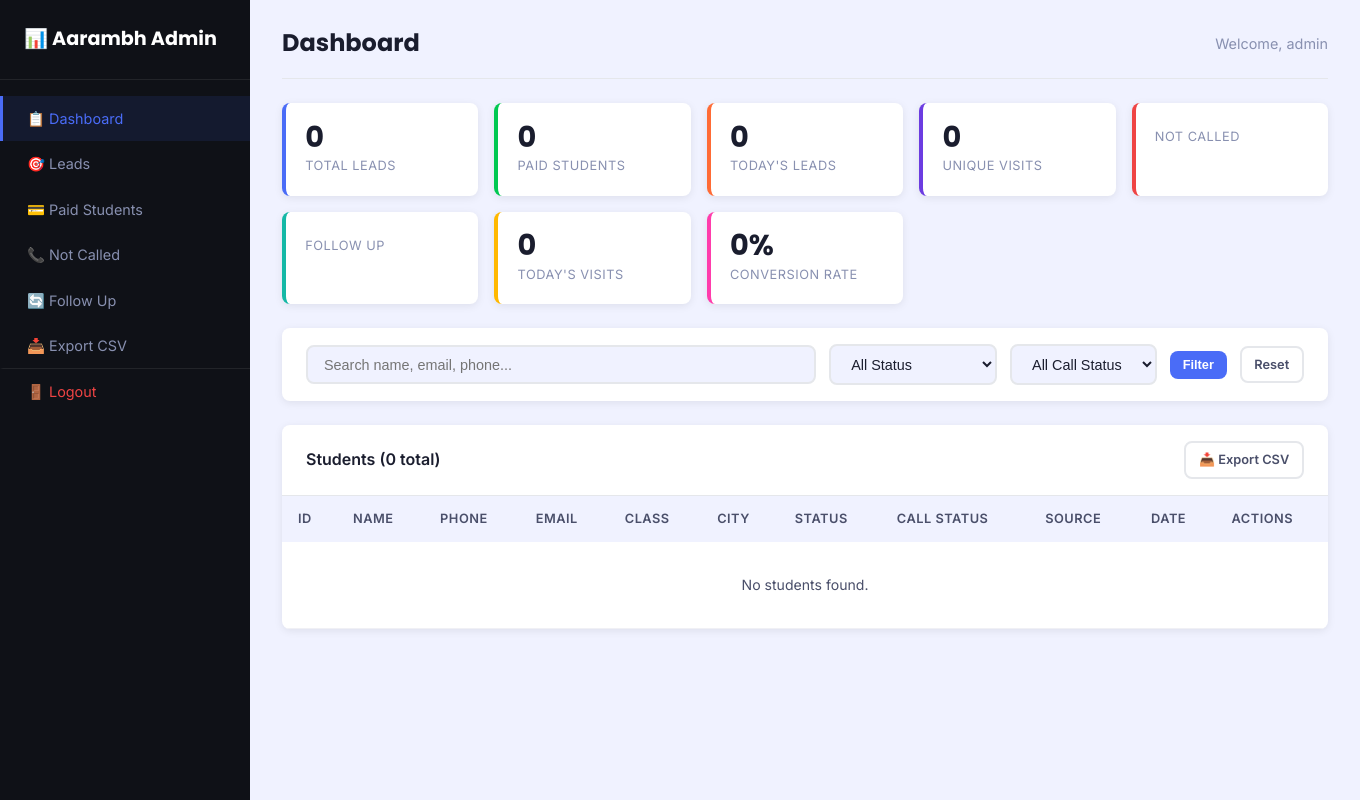
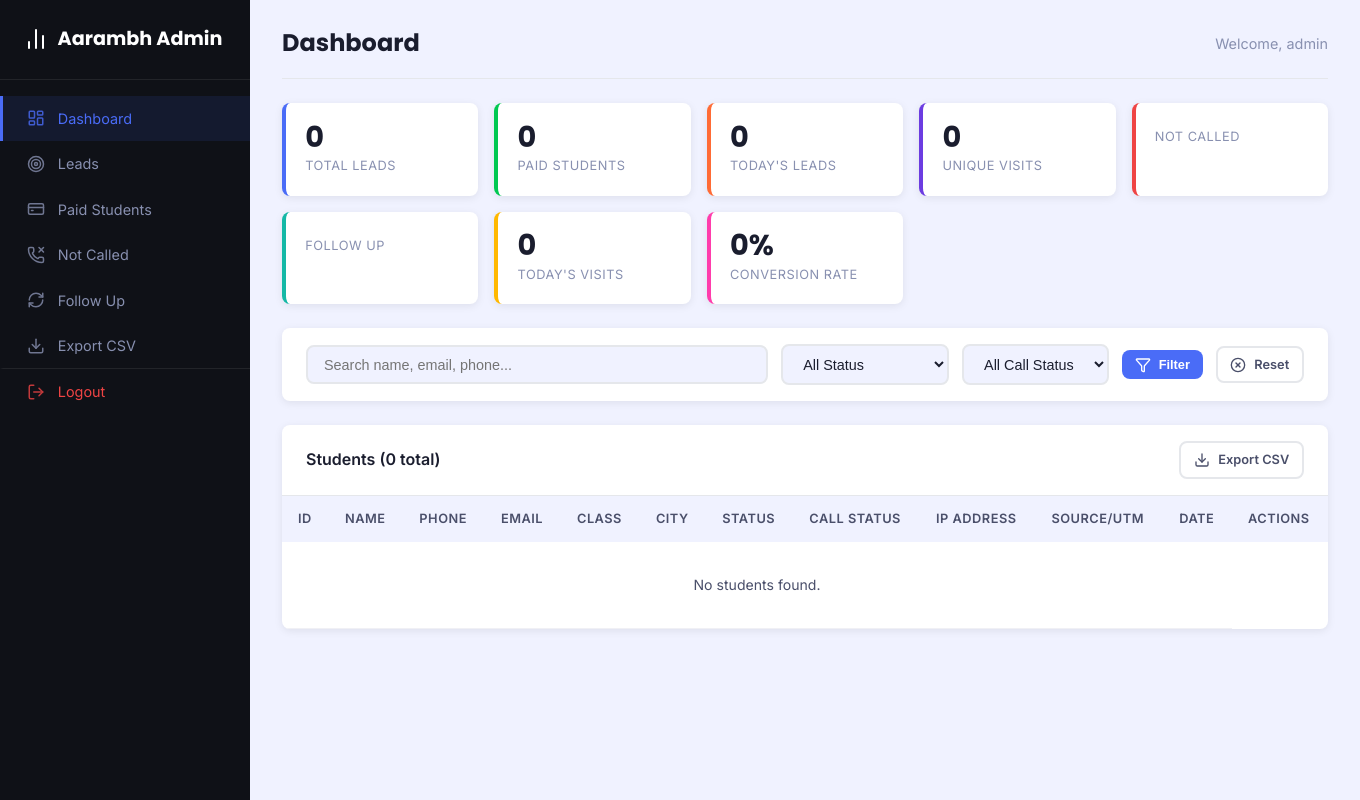
Before and after one commit to heyyguru/aarambh, a PHP site: page /admin/index.php in a window 1360 px wide. Run offline with PHP 8.4, Linux system fonts and the light colour scheme; a user stored in the database is signed in; data that the repository does not hold is empty.

Commit message:
some chnages

```diff
--- a/admin/admin.css
+++ b/admin/admin.css
@@ -104,6 +104,33 @@ body {
     font-family: 'Poppins', sans-serif;
     font-size: 1.2rem;
     color: var(--text-white);
+    display: flex;
+    align-items: center;
+    gap: 0.6rem;
+}
+
+.close-sidebar {
+    display: none;
+    background: transparent;
+    border: none;
+    color: var(--text-white);
+    cursor: pointer;
+    padding: 0.5rem;
+}
+
+.sidebar-overlay {
+    position: fixed;
+    top: 0; left: 0; right: 0; bottom: 0;
+    background: rgba(0,0,0,0.5);
+    backdrop-filter: blur(4px);
+    z-index: 90;
+    display: none;
+    opacity: 0;
+    transition: opacity 0.3s;
+}
+.sidebar-overlay.open {
+    display: block;
+    opacity: 1;
 }
 
 .sidebar-nav {
@@ -112,12 +139,21 @@ body {
 }
 
 .sidebar-nav a {
+    display: flex;
+    align-items: center;
+    gap: 0.8rem;
     padding: 0.7rem 1.5rem;
     color: var(--text-muted);
     text-decoration: none;
     font-size: 0.9rem;
     transition: all 0.2s;
     border-left: 3px solid transparent;
+}
+
+.sidebar-nav a svg {
+    width: 18px;
+    height: 18px;
+    opacity: 0.8;
 }
 
 .sidebar-nav a:hover,
@@ -357,7 +413,7 @@ body {
     display: inline-flex;
     align-items: center;
     justify-content: center;
-    gap: 0.4rem;
+    gap: 0.5rem;
     padding: 0.6rem 1.2rem;
     border-radius: var(--radius-sm);
     font-weight: 600;
@@ -366,6 +422,11 @@ body {
     transition: all 0.2s;
     text-decoration: none;
     border: none;
+}
+
+.btn svg {
+    width: 16px;
+    height: 16px;
 }
 
 .btn-primary {
--- a/admin/index.php
+++ b/admin/index.php
@@ -121,30 +121,42 @@ $todayVisitStats = $todayVisitStmt->fetch();
     <link rel="preconnect" href="https://fonts.googleapis.com">
     <link href="https://fonts.googleapis.com/css2?family=Inter:wght@400;500;600;700&family=Poppins:wght@600;700;800&display=swap" rel="stylesheet">
     <link rel="stylesheet" href="admin.css">
+    <script src="https://unpkg.com/lucide@latest"></script>
 </head>
 <body>
     <div class="admin-layout">
         <!-- Sidebar -->
-        <aside class="sidebar">
+        <div class="sidebar-overlay" id="sidebarOverlay"></div>
+        <aside class="sidebar" id="sidebar">
             <div class="sidebar-logo">
-                <h2>📊 Aarambh Admin</h2>
+                <h2><i data-lucide="bar-chart-2"></i> Aarambh Admin</h2>
+                <button class="close-sidebar" id="closeSidebar"><i data-lucide="x"></i></button>
             </div>
             <nav class="sidebar-nav">
-                <a href="index.php" class="active">📋 Dashboard</a>
-                <a href="index.php?status=lead">🎯 Leads</a>
-                <a href="index.php?status=paid">💳 Paid Students</a>
-                <a href="index.php?call_status=not_called">📞 Not Called</a>
-                <a href="index.php?call_status=follow_up">🔄 Follow Up</a>
-                <a href="export.php">📥 Export CSV</a>
-                <a href="?logout=1" class="logout">🚪 Logout</a>
+                <?php
+                    $cStatus = $_GET['status'] ?? '';
+                    $cCall = $_GET['call_status'] ?? '';
+                ?>
+                <a href="index.php" class="<?php echo ($cStatus === '' && $cCall === '') ? 'active' : ''; ?>"><i data-lucide="layout-dashboard"></i> Dashboard</a>
+                <a href="index.php?status=lead" class="<?php echo ($cStatus === 'lead') ? 'active' : ''; ?>"><i data-lucide="target"></i> Leads</a>
+                <a href="index.php?status=paid" class="<?php echo ($cStatus === 'paid') ? 'active' : ''; ?>"><i data-lucide="credit-card"></i> Paid Students</a>
+                <a href="index.php?call_status=not_called" class="<?php echo ($cCall === 'not_called') ? 'active' : ''; ?>"><i data-lucide="phone-missed"></i> Not Called</a>
+                <a href="index.php?call_status=follow_up" class="<?php echo ($cCall === 'follow_up') ? 'active' : ''; ?>"><i data-lucide="refresh-cw"></i> Follow Up</a>
+                <a href="export.php"><i data-lucide="download"></i> Export CSV</a>
+                <a href="?logout=1" class="logout"><i data-lucide="log-out"></i> Logout</a>
             </nav>
         </aside>
 
         <!-- Main Content -->
         <main class="admin-main">
             <header class="admin-header">
-                <h1>Dashboard</h1>
-                <span>Welcome, <?php echo sanitize($_SESSION['admin_username']); ?></span>
+                <div class="header-left">
+                    <button class="mobile-toggle" id="mobileToggle">
+                        <i data-lucide="menu"></i>
+                    </button>
+                    <h1>Dashboard</h1>
+                </div>
+                <span class="user-greeting">Welcome, <?php echo sanitize($_SESSION['admin_username']); ?></span>
             </header>
 
             <!-- Stats Grid -->
@@ -202,8 +214,8 @@ $todayVisitStats = $todayVisitStmt->fetch();
                         <option value="converted" <?php echo $callFilter === 'converted' ? 'selected' : ''; ?>>Converted</option>
                         <option value="not_interested" <?php echo $callFilter === 'not_interested' ? 'selected' : ''; ?>>Not Interested</option>
                     </select>
-                    <button type="submit" class="btn btn-primary btn-sm">Filter</button>
-                    <a href="index.php" class="btn btn-outline btn-sm">Reset</a>
+                    <button type="submit" class="btn btn-primary btn-sm"><i data-lucide="filter"></i> Filter</button>
+                    <a href="index.php" class="btn btn-outline btn-sm"><i data-lucide="x-circle"></i> Reset</a>
                 </form>
             </div>
 
@@ -211,7 +223,7 @@ $todayVisitStats = $todayVisitStmt->fetch();
             <div class="table-container">
                 <div class="table-header">
                     <h3>Students (<?php echo $totalStudents; ?> total)</h3>
-                    <a href="export.php?<?php echo http_build_query($_GET); ?>" class="btn btn-sm btn-outline">📥 Export CSV</a>
+                    <a href="export.php?<?php echo http_build_query($_GET); ?>" class="btn btn-sm btn-outline"><i data-lucide="download"></i> Export CSV</a>
                 </div>
                 <div class="table-scroll">
                     <table class="data-table">
@@ -225,7 +237,8 @@ $todayVisitStats = $todayVisitStmt->fetch();
                                 <th>City</th>
                                 <th>Status</th>
                                 <th>Call Status</th>
-                                <th>Source</th>
+                                <th>IP Address</th>
+                                <th>Source/UTM</th>
                                 <th>Date</th>
                                 <th>Actions</th>
                             </tr>
@@ -240,7 +253,7 @@ $todayVisitStats = $todayVisitStmt->fetch();
                                     <td><strong><?php echo sanitize($s['name']); ?></strong></td>
                                     <td>
                                         <a href="tel:+91<?php echo $s['phone']; ?>" class="phone-link">
-                                            📞 <?php echo $s['phone']; ?>
+                                            <i data-lucide="phone" style="width:14px;height:14px;"></i> <?php echo $s['phone']; ?>
                                         </a>
                                     </td>
                                     <td><a href="mailto:<?php echo $s['email']; ?>"><?php echo sanitize($s['email']); ?></a></td>
@@ -256,11 +269,18 @@ $todayVisitStats = $todayVisitStmt->fetch();
                                             <?php echo ucfirst(str_replace('_', ' ', $s['call_status'])); ?>
                                         </span>
                                     </td>
-                                    <td><?php echo sanitize($s['utm_source'] ?: '-'); ?></td>
+                                    <td><code style="font-size:0.8rem;color:#8890B0;"><?php echo sanitize($s['ip_address'] ?: '-'); ?></code></td>
+                                    <td>
+                                        <?php
+                                            $utmStr = sanitize($s['utm_source'] ?: '');
+                                            if (!empty($s['utm_campaign'])) $utmStr .= ' / ' . sanitize($s['utm_campaign']);
+                                            echo $utmStr ?: '-';
+                                        ?>
+                                    </td>
                                     <td><?php echo date('d M, H:i', strtotime($s['created_at'])); ?></td>
                                     <td>
-                                        <button class="btn btn-sm btn-outline" onclick="openUpdateModal(<?php echo $s['id']; ?>, '<?php echo $s['call_status']; ?>', '<?php echo addslashes($s['notes'] ?? ''); ?>')">
-                                            ✏️ Update
+                                        <button class="btn btn-sm btn-outline action-btn" onclick="openUpdateModal(<?php echo $s['id']; ?>, '<?php echo $s['call_status']; ?>', '<?php echo addslashes($s['notes'] ?? ''); ?>')">
+                                            <i data-lucide="edit-3"></i> Update
                                         </button>
                                     </td>
                                 </tr>
@@ -315,6 +335,10 @@ $todayVisitStats = $todayVisitStmt->fetch();
     </div>
 
     <script>
+        // Initialize Lucide Icons
+        lucide.createIcons();
+
+        // Modal Logic
         function openUpdateModal(id, callStatus, notes) {
             document.getElementById('modal-student-id').value = id;
             document.getElementById('modal-call-status').value = callStatus;
@@ -327,6 +351,21 @@ $todayVisitStats = $todayVisitStmt->fetch();
         document.getElementById('updateModal').addEventListener('click', function(e) {
             if (e.target === this) closeModal();
         });
+
+        // Mobile Sidebar Logic
+        const mobileToggle = document.getElementById('mobileToggle');
+        const sidebar = document.getElementById('sidebar');
+        const overlay = document.getElementById('sidebarOverlay');
+        const closeSidebar = document.getElementById('closeSidebar');
+
+        function toggleSidebar() {
+            sidebar.classList.toggle('open');
+            overlay.classList.toggle('open');
+        }
+
+        mobileToggle.addEventListener('click', toggleSidebar);
+        closeSidebar.addEventListener('click', toggleSidebar);
+        overlay.addEventListener('click', toggleSidebar);
     </script>
 </body>
 </html>
```
Also changed, not shown: other parts of admin/admin.css (+45 -1 lines).
